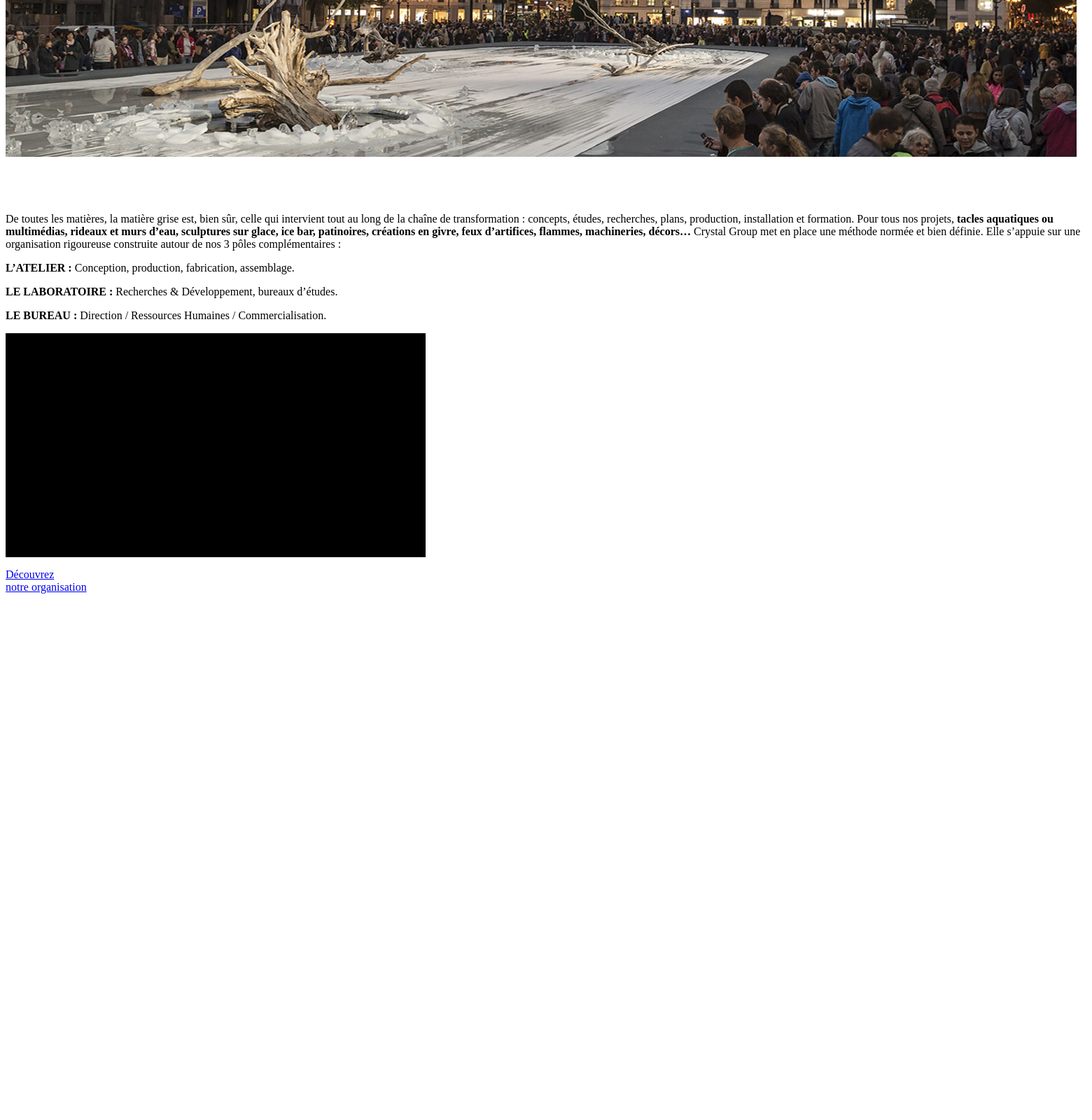
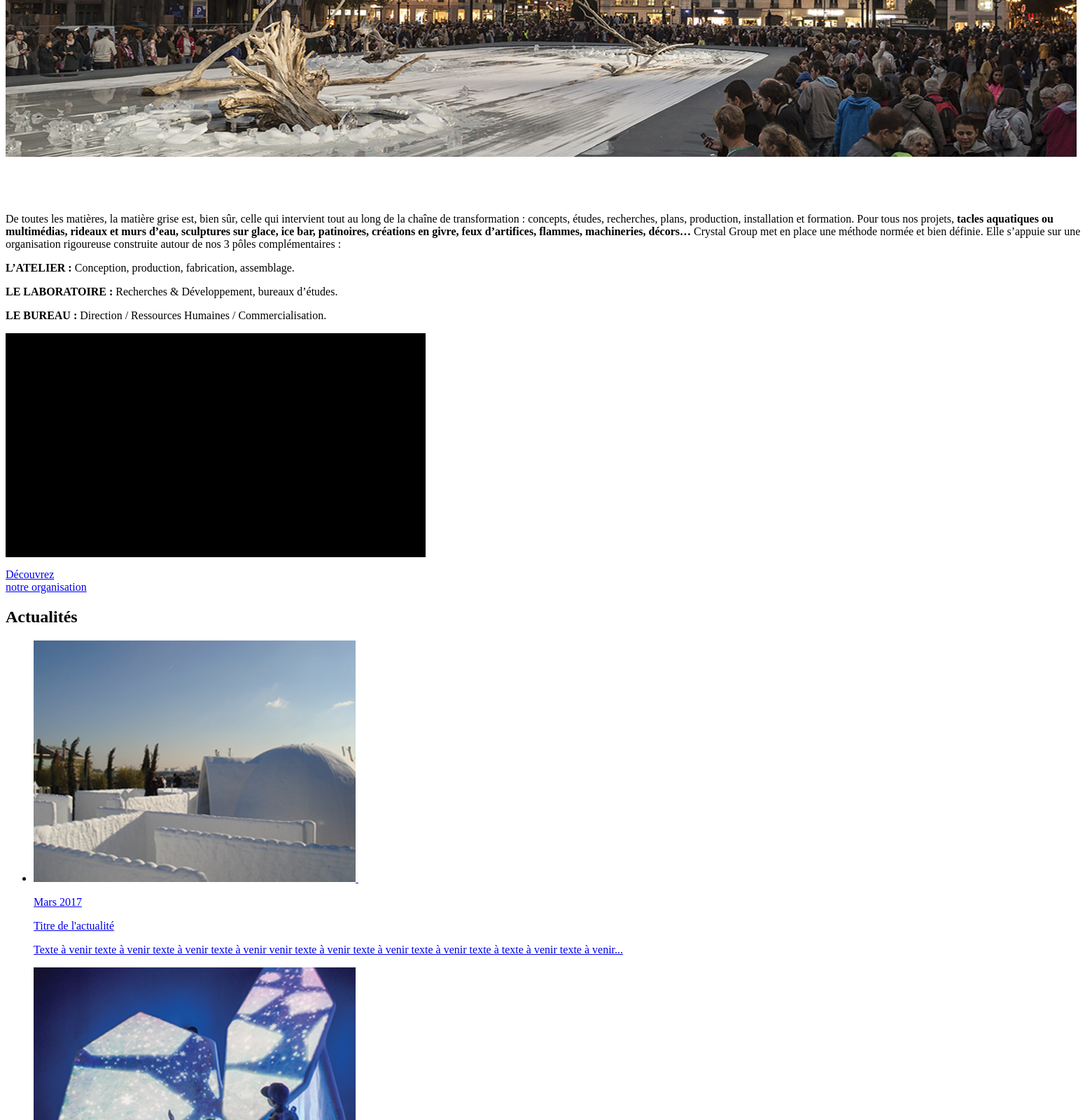
Before and after one commit to olivialy/crystal, a PHP site: page /templates/_pages/_accueil.php in a window 1560 px wide. Shown: the part 3680-5280 px from the top of the page at 70% size. Before the commit the page ends 4528 px from the top, so only its background shows below. Run offline with PHP 8.4, Linux system fonts and the light colour scheme.

Commit message:
Add markup and styles for news section

```diff
--- a/assets/styl/_@blocks/_block.styl
+++ b/assets/styl/_@blocks/_block.styl
@@ -5,3 +5,7 @@
         heigh:t 0
         clear: both
         visibility: hidden
+
+responsive = @block
+    width: 100%
+    height: auto
--- a/assets/styl/_helpers/_block.styl
+++ b/assets/styl/_helpers/_block.styl
@@ -28,3 +28,7 @@
 
 .float-left
     float: left
+
+// Backgrounds
+.bg-grey
+    background-color: #f1eff0
--- a/templates/_pages/_accueil.php
+++ b/templates/_pages/_accueil.php
@@ -65,7 +65,7 @@
 </section>
 
 <!-- la matière transformée -->
-<section class="mb4 pt4 pb4" style="background-color:#f1eff0">
+<section class="bg-grey mb4 pt4 pb4">
     <div class="wrap align-center">
         <h2>La matière transformée</h2>
         <p class="mb1">Vous donner l’EAU à la bouche</p>
@@ -156,3 +156,46 @@
 
     <p class="align-center"><a href="Organisation" class="cta">Découvrez<br />notre organisation</a></p>
 </section>
+
+<!-- news -->
+<section class="bg-grey mb4 pt2 pb2">
+    <h2 class="align-center mb2">Actualités</h2>
+    <div class="wrap">
+        <ul class="news mb3">
+            <li class="news-item">
+                <a href="#">
+                    <p class="news-item-preview">
+                        <img src="web/img/news/news-01.jpg" height="345" width="460" alt="Titre de l'actualité" />
+                        <svg height="148" width="148"><use xlink:href="#symbol-crystal"></use></svg>
+                    </p>
+                    <p class="news-item-date">Mars 2017</p>
+                    <p class="news-item-title">Titre de l'actualité</p>
+                    <p class="news-item-desc">Texte à venir texte à venir texte à venir texte à venir venir texte à venir texte à venir texte à venir  texte à texte à venir texte à venir...</p>
+                </a>
+            </li>
+            <li class="news-item">
+                <a href="#">
+                    <p class="news-item-preview">
+                        <img src="web/img/news/news-02.jpg" height="345" width="460" alt="Titre de l'actualité" />
+                        <svg height="148" width="148"><use xlink:href="#symbol-crystal"></use></svg>
+                    </p>
+                    <p class="news-item-date">Mars 2017</p>
+                    <p class="news-item-title">Titre de l'actualité</p>
+                    <p class="news-item-desc">Texte à venir texte à venir texte à venir texte à venir venir texte à venir texte à venir texte à venir  texte à texte à venir texte à venir...</p>
+                </a>
+            </li>
+            <li class="news-item">
+                <a href="#">
+                    <p class="news-item-preview">
+                        <img src="web/img/news/news-03.jpg" height="345" width="460" alt="Titre de l'actualité" />
+                        <svg height="148" width="148"><use xlink:href="#symbol-crystal"></use></svg>
+                    </p>
+                    <p class="news-item-date">Mars 2017</p>
+                    <p class="news-item-title">Titre de l'actualité</p>
+                    <p class="news-item-desc">Texte à venir texte à venir texte à venir texte à venir venir texte à venir texte à venir texte à venir  texte à texte à venir texte à venir...</p>
+                </a>
+            </li>
+        </ul>
+    </div>
+    <p class="align-center"><a href="Actualites" class="cta">Voir toutes les actualités</a></p>
+</section>
```
Also changed, not shown: assets/styl/_components/_news.styl (added, +58 -0 lines), web/img/news/news-01.jpg (added), web/img/news/news-02.jpg (added), web/img/news/news-03.jpg (added).
